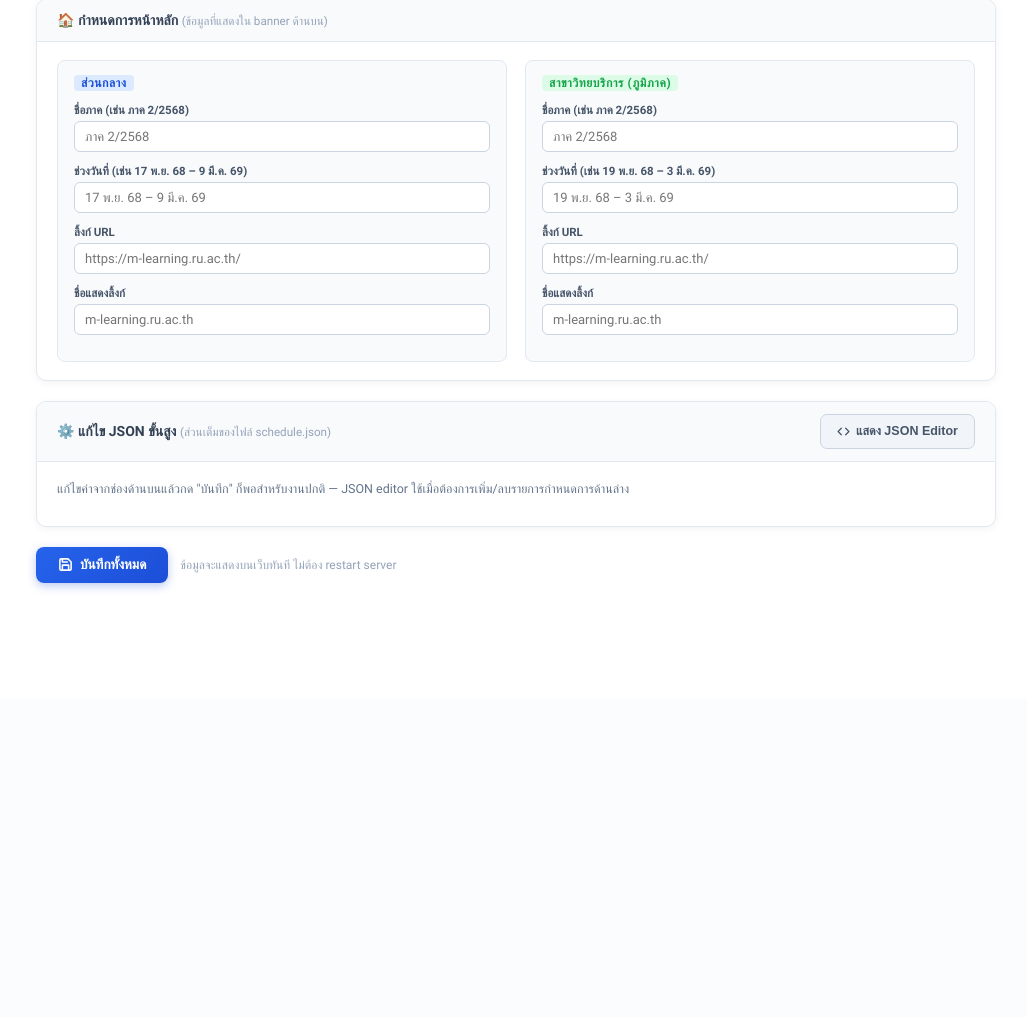
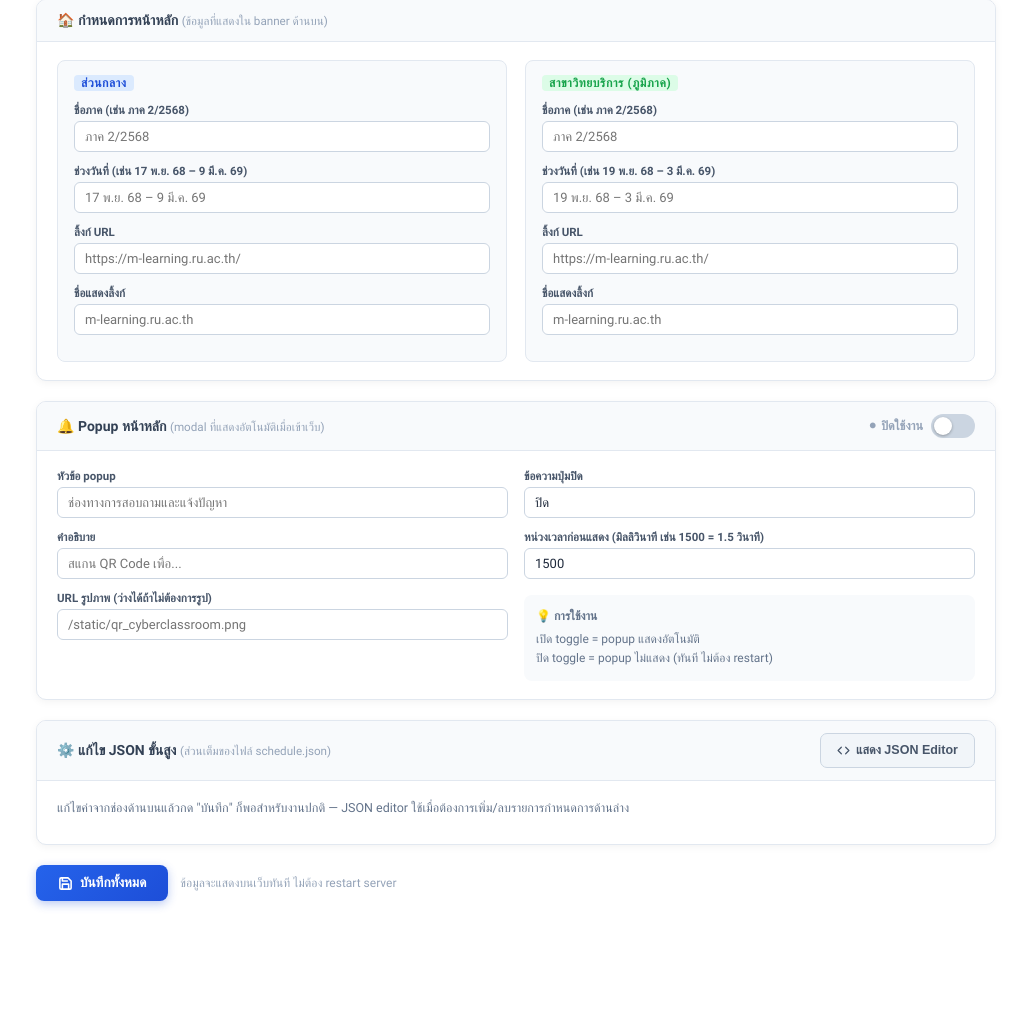
Before and after one commit to Helloworld2523/docker-classroomV3, a Django app: page /schedule-editor/ in a window 1280 px wide. Shown: the part 198-1215 px from the top of the page, without its empty margins (124-1151 px from the left). Before the commit the page ends 787 px from the top, so only its background shows below. Run offline with Django 3.2, Linux system fonts and the light colour scheme; the visitor is signed in with stand-in values (Sample User, id 1).

Commit message:
ปรับปรุง แสดงหน้าเซ้บประชาสัมพันธ์ให้ปรับแต่งได้จากadmin

```diff
--- a/cyberclassroom/live/templates/admin/schedule_editor.html
+++ b/cyberclassroom/live/templates/admin/schedule_editor.html
@@ -172,7 +172,56 @@
       </div>
     </div>
 
-    <!-- ══ ส่วนที่ 2: JSON Editor (สำหรับขั้นสูง) ══ -->
+    <!-- ══ ส่วนที่ 2: Popup Modal ══ -->
+    <div class="sch-card">
+      <div class="sch-card-head">
+        <h2>🔔 Popup หน้าหลัก <small style="font-weight:400;color:#94a3b8;">(modal ที่แสดงอัตโนมัติเมื่อเข้าเว็บ)</small></h2>
+        <label style="display:flex;align-items:center;gap:8px;cursor:pointer;margin:0;">
+          <span style="font-size:12.5px;font-weight:600;color:#475569;" id="popupStatusLabel">กำลังโหลด...</span>
+          <div style="position:relative;width:44px;height:24px;">
+            <input type="checkbox" id="p_enabled" style="opacity:0;position:absolute;inset:0;width:100%;height:100%;cursor:pointer;margin:0;z-index:1;"
+                   onchange="updateToggleStyle()">
+            <div id="toggleTrack" style="position:absolute;inset:0;border-radius:12px;background:#cbd5e1;transition:background .2s;"></div>
+            <div id="toggleThumb" style="position:absolute;top:3px;left:3px;width:18px;height:18px;border-radius:50%;background:#fff;box-shadow:0 1px 3px rgba(0,0,0,.3);transition:transform .2s;"></div>
+          </div>
+        </label>
+      </div>
+      <div class="sch-card-body">
+        <div style="display:grid;grid-template-columns:1fr 1fr;gap:16px;">
+          <div>
+            <div class="fld">
+              <label>หัวข้อ popup</label>
+              <input type="text" id="p_title" placeholder="ช่องทางการสอบถามและแจ้งปัญหา">
+            </div>
+            <div class="fld">
+              <label>คำอธิบาย</label>
+              <input type="text" id="p_desc" placeholder="สแกน QR Code เพื่อ...">
+            </div>
+            <div class="fld">
+              <label>URL รูปภาพ (ว่างได้ถ้าไม่ต้องการรูป)</label>
+              <input type="text" id="p_image" placeholder="/static/qr_cyberclassroom.png">
+            </div>
+          </div>
+          <div>
+            <div class="fld">
+              <label>ข้อความปุ่มปิด</label>
+              <input type="text" id="p_btn" placeholder="ปิด">
+            </div>
+            <div class="fld">
+              <label>หน่วงเวลาก่อนแสดง (มิลลิวินาที เช่น 1500 = 1.5 วินาที)</label>
+              <input type="number" id="p_delay" placeholder="1500" min="0" max="10000">
+            </div>
+            <div style="margin-top:14px;padding:12px;background:#f8fafc;border-radius:8px;font-size:12px;color:#64748b;line-height:1.6;">
+              <strong style="display:block;margin-bottom:4px;">💡 การใช้งาน</strong>
+              เปิด toggle = popup แสดงอัตโนมัติ<br>
+              ปิด toggle = popup ไม่แสดง (ทันที ไม่ต้อง restart)
+            </div>
+          </div>
+        </div>
+      </div>
+    </div>
+
+    <!-- ══ ส่วนที่ 3: JSON Editor (สำหรับขั้นสูง) ══ -->
     <div class="sch-card">
       <div class="sch-card-head">
         <h2>⚙️ แก้ไข JSON ขั้นสูง <small style="font-weight:400;color:#94a3b8;">(ส่วนเต็มของไฟล์ schedule.json)</small></h2>
@@ -220,6 +269,7 @@ try {
 } catch(e) { currentData = {}; }
 
 function populate(data) {
+  // hero
   const h = data.hero || {};
   const c = h.central  || {};
   const r = h.regional || {};
@@ -231,10 +281,28 @@ function populate(data) {
   document.getElementById('r_date').value      = r.date_range|| '';
   document.getElementById('r_link').value      = r.link      || '';
   document.getElementById('r_link_text').value = r.link_text || '';
+  // popup
+  const p = data.popup || {};
+  document.getElementById('p_enabled').checked = p.enabled === true;
+  document.getElementById('p_title').value  = p.title       || '';
+  document.getElementById('p_desc').value   = p.description || '';
+  document.getElementById('p_image').value  = p.image_url   || '';
+  document.getElementById('p_btn').value    = p.button_text || 'ปิด';
+  document.getElementById('p_delay').value  = p.delay_ms !== undefined ? p.delay_ms : 1500;
+  updateToggleStyle();
 }
 populate(currentData);
 
-// ── sync ช่อง hero กลับเข้า JSON ก่อน submit ──────────────────────────
+// ── toggle style ────────────────────────────────────────────────────────
+function updateToggleStyle() {
+  const on = document.getElementById('p_enabled').checked;
+  document.getElementById('toggleTrack').style.background = on ? '#22c55e' : '#cbd5e1';
+  document.getElementById('toggleThumb').style.transform  = on ? 'translateX(20px)' : 'translateX(0)';
+  document.getElementById('popupStatusLabel').textContent = on ? '🟢 เปิดใช้งาน' : '⚫ ปิดใช้งาน';
+  document.getElementById('popupStatusLabel').style.color = on ? '#16a34a' : '#94a3b8';
+}
+
+// ── sync ช่อง hero + popup กลับเข้า JSON ก่อน submit ───────────────────
 function buildUpdatedJSON() {
   let data = currentData;
   try { data = JSON.parse(document.getElementById('jsonEditor').value); } catch(e) {}
@@ -250,6 +318,14 @@ function buildUpdatedJSON() {
     date_range: document.getElementById('r_date').value.trim(),
     link:       document.getElementById('r_link').value.trim(),
     link_text:  document.getElementById('r_link_text').value.trim(),
+  };
+  data.popup = {
+    enabled:     document.getElementById('p_enabled').checked,
+    title:       document.getElementById('p_title').value.trim(),
+    description: document.getElementById('p_desc').value.trim(),
+    image_url:   document.getElementById('p_image').value.trim(),
+    button_text: document.getElementById('p_btn').value.trim() || 'ปิด',
+    delay_ms:    parseInt(document.getElementById('p_delay').value) || 1500,
   };
   return data;
 }
--- a/cyberclassroom/live/templates/live/base.html
+++ b/cyberclassroom/live/templates/live/base.html
@@ -1,4 +1,5 @@
 {% load static %}
+{% load schedule_tags %}
 <!doctype html>
 <html lang="th">
 <head>
--- a/cyberclassroom/live/urls.py
+++ b/cyberclassroom/live/urls.py
@@ -26,5 +26,5 @@ urlpatterns = [
     # path('searchRoom', views.index, name='searchRoom'),
     # path('searchSubject',views.index,name='searchSubject'),
     # path('showSubjectInRoom/<room>/',views.index,name='showSubjectInRoom'),
-    # path('test-error-500/', views.test_error_500, name='test_error_500'),
+    # path('test-error-500/', views.test_error_500/', views.test_error_500, name='test_error_500'),
 ]
--- a/cyberclassroom/live/views.py
+++ b/cyberclassroom/live/views.py
@@ -415,18 +415,11 @@ def live_monitor_view(request):
 @require_GET
 @staff_member_required
 def live_viewer_data(request):
-    rooms = LiveClassroom.objects.filter(room_status='1')
-
-    viewer_map = {
-        count.room_name.strip().lower(): int(count.sessions_total) if str(count.sessions_total).isdigit() else 0
-        for count in Count.objects.all()
-    }
-
-    data = [
-        {
+    rooms = LiveClassroom.objects.filter(room_status="1")
+    data = []
+    for room in rooms:
+        data.append({
             'room_name': room.room_name,
-            'viewer_count': viewer_map.get(room.room_name.strip().lower(), 0)
-        }
-        for room in rooms
-    ]
+            'viewer_count': room.viewer_count if room.viewer_count else 0,
+        })
     return JsonResponse({'data': data})
```
Also changed, not shown: cyberclassroom/live/templates/live/index.html (+15 -8 lines), cyberclassroom/live/templatetags/schedule_tags.py (+19 -0 lines).
